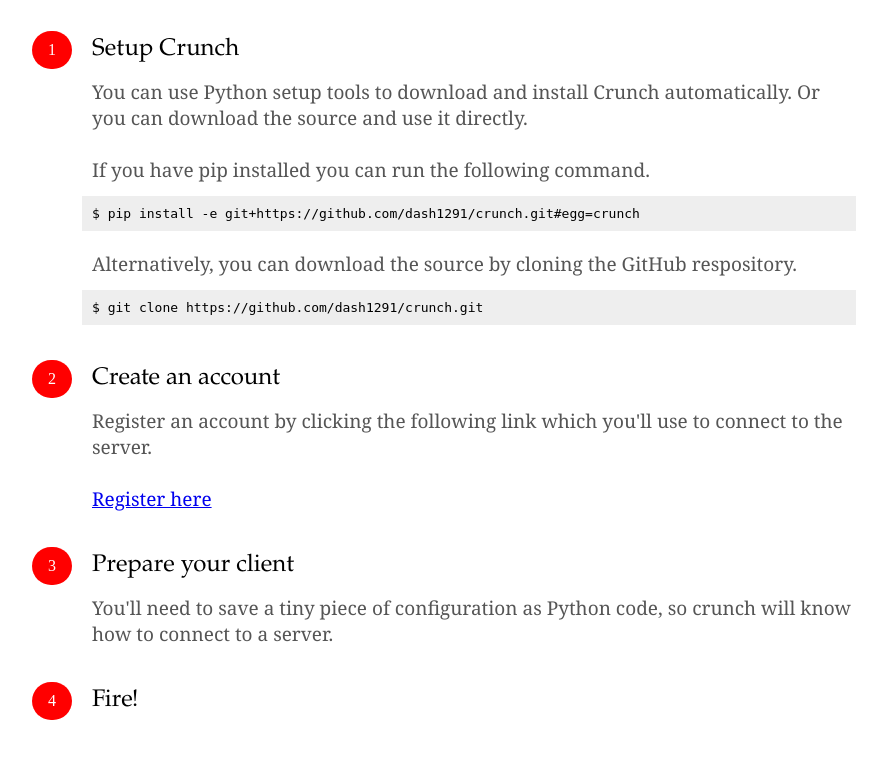
After one commit to dash1291/crunch-web, a Python web app: template templates/index.html in a window 1280 px wide. The commit adds this page. Shown: the top 759 px of the page, without its empty margins (216-1103 px from the left). Run offline with Jinja, Linux system fonts and the light colour scheme; the template is opened without the code that fills it, so the values that code supplies are empty.

Commit message:
Homepage

```diff
--- a/static/css/style.css
+++ b/static/css/style.css
@@ -7,10 +7,51 @@
 }
 
 #main {
+	padding: 0 200px 0 200px;
+}
+
+li {
+	list-style: none;
+	margin-bottom: 20px;
+}
+
+
+h1, h2 {
+	font-family: 'Palatino';
+	font-weight: 300;
+}
+
+.list-item-heading {
+	float: left;
+	margin-bottom: 0;
+}
+
+li p {
+	font-family: "Georgia";
+	font-size: 19px;
+	color: #555;
+	margin: 10px 0 0 60px;
+}
+
+.bullet {
+	float: left;
+	background-color: red;
+	color: white;
+	padding-top: 10px;
+	padding-bottom: 10px;
+	border-radius: 100px;
+	width: 40px;
+	margin: 15px 20px 0 0;
 	text-align: center;
 }
 
-h1 {
-	font-family: 'Palatino';
-	font-weight: 300;
+.clearfix {
+	clear: both;
 }
+
+pre {
+	padding: 10px;
+	margin-left: 50px;
+	background-color: #eee;
+	margin-bottom: 20px;
+}
--- /dev/null
+++ b/templates/index.html
@@ -0,0 +1,52 @@
+<!doctype html>
+<html>
+	<head>
+		<link rel="stylesheet" href="/static/css/style.css"/>
+		<title>Crunchweb</title>
+	</head>
+	<body>
+		<section id="main">
+			<ul>
+				<li>
+					<div>
+						<div class="bullet">1</div><h2 class="list-item-heading">Setup Crunch</h2>
+						<div class="clearfix"></div>
+						<p>
+							You can use Python setup tools to download and install Crunch automatically. Or you can download the source and use it directly.<br><br>
+							If you have pip installed you can run the following command.
+						</p>
+						<pre>$ pip install -e git+https://github.com/dash1291/crunch.git#egg=crunch</pre>
+						<p>Alternatively, you can download the source by cloning the GitHub respository.</p>
+						<pre>$ git clone https://github.com/dash1291/crunch.git</pre>
+					</div>
+				</li>
+				<li>
+					<div>
+						<div class="bullet">2</div><h2 class="list-item-heading">Create an account</h2>
+						<div class="clearfix"></div>
+						<p>
+							Register an account by clicking the following link which you'll use to connect to the server.
+							<br><br>
+							<a href="/register/">Register here</a>
+						</p>
+					</div>
+				</li>
+				<li>
+					<div>
+						<div class="bullet">3</div><h2 class="list-item-heading">Prepare your client</h2>
+						<div class="clearfix"></div>
+						<p>
+							You'll need to save a tiny piece of configuration as Python code, so crunch will know how to connect to a server.
+						</p>
+					</div>
+				</li>
+				<li>
+					<div>
+						<div class="bullet">4</div><h2 class="list-item-heading">Fire!</h2>
+						<div class="clearfix"></div>
+					</div>
+				</li>
+			</ul>
+		</section>
+	</body>
+</html>
--- a/webserver.py
+++ b/webserver.py
@@ -5,7 +5,7 @@
 
 class index(tornado.web.RequestHandler):
     def get(self):
-        self.write("Hello, world")
+        self.render('templates/index.html')
 
 class register(tornado.web.RequestHandler):
 	def get(self):
```
